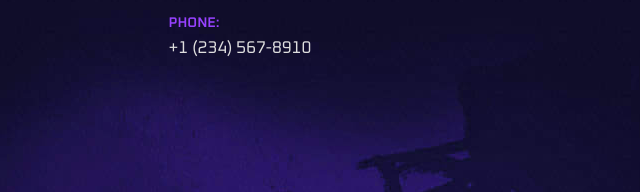
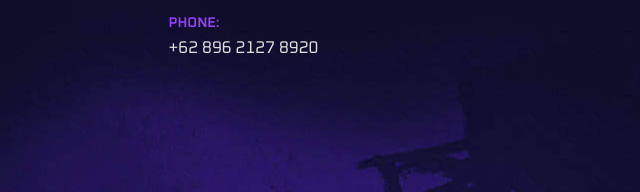
Before and after one commit to qwerkcar/website-gaming, a plain HTML site: page index.html in a window 1280 px wide. Shown: the part 3360-3552 px from the top of the page, 489-1129 px from the left. Drawn offline with nearby package versions, Linux system fonts and the light colour scheme.

Commit message:
Update index.html

```diff
--- a/index.html
+++ b/index.html
@@ -535,7 +535,7 @@
           <div class="contact-item">
             <span class="span">Phone:</span>
 
-            <a href="tel:+12345678910" class="contact-link">+1 (234) 567-8910</a>
+            <a href="tel:+6289621278920" class="contact-link">+62 896 2127 8920</a>
           </div>
 
         </div>
```
